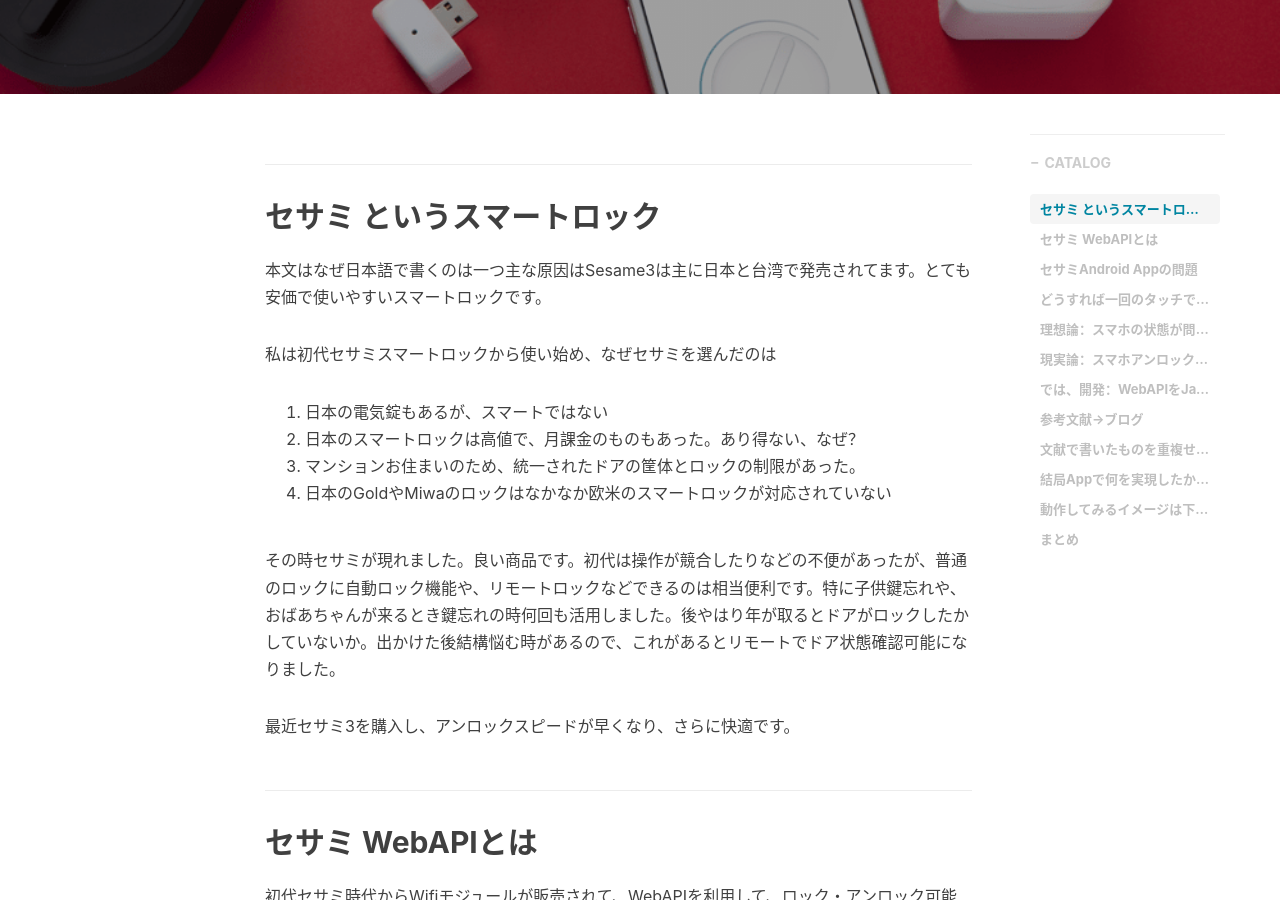
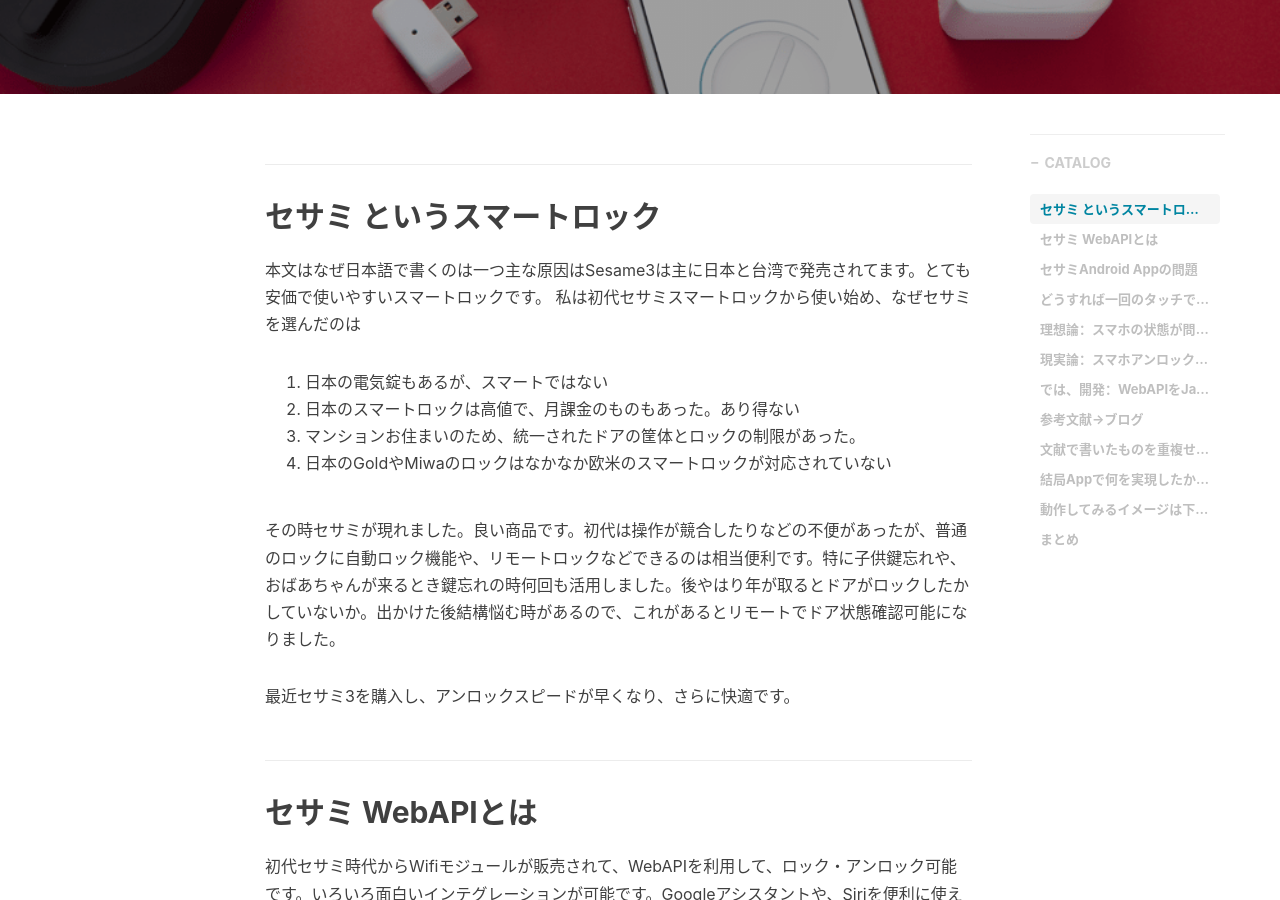
Before and after one commit to yougikou/yougikou.github.io, a Jekyll site: the page built from _posts/2021-10-31-SesameSmartlockCustomSolution.md, in a window 1280 px wide and 900 px high, scrolled down 565 px. Built offline with Jekyll 4.4.1, drawn with Linux system fonts in a browser that asks for light colours; nearby versions of some CDN libraries; comment, search, counter and statistics services are not loaded.

Commit message:
make some changes to layout

```diff
--- a/_posts/2021-10-31-SesameSmartlockCustomSolution.md
+++ b/_posts/2021-10-31-SesameSmartlockCustomSolution.md
@@ -19,10 +19,9 @@
 
 ## セサミ というスマートロック
 本文はなぜ日本語で書くのは一つ主な原因はSesame3は主に日本と台湾で発売されてます。とても安価で使いやすいスマートロックです。
-
 私は初代セサミスマートロックから使い始め、なぜセサミを選んだのは
 1. 日本の電気錠もあるが、スマートではない
-2. 日本のスマートロックは高値で、月課金のものもあった。あり得ない、なぜ？
+2. 日本のスマートロックは高値で、月課金のものもあった。あり得ない
 3. マンションお住まいのため、統一されたドアの筐体とロックの制限があった。
 4. 日本のGoldやMiwaのロックはなかなか欧米のスマートロックが対応されていない
 
```
